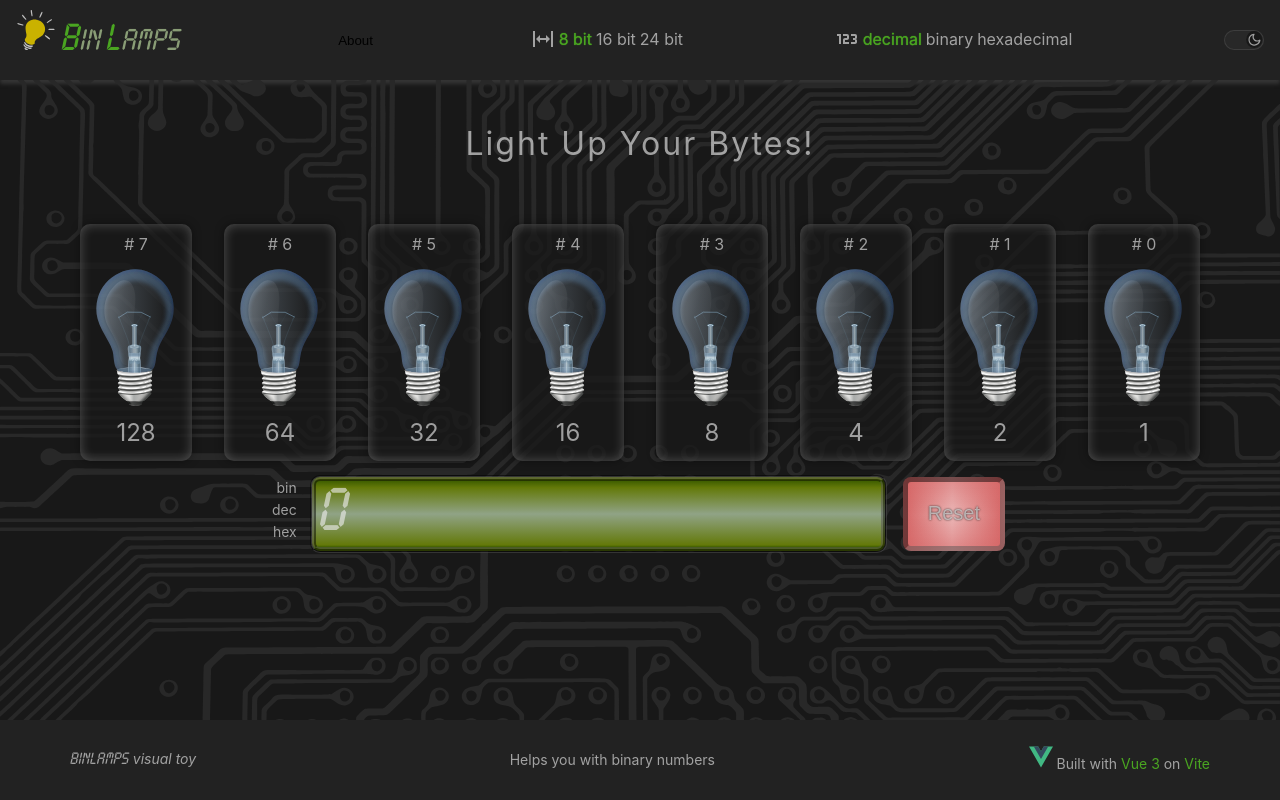
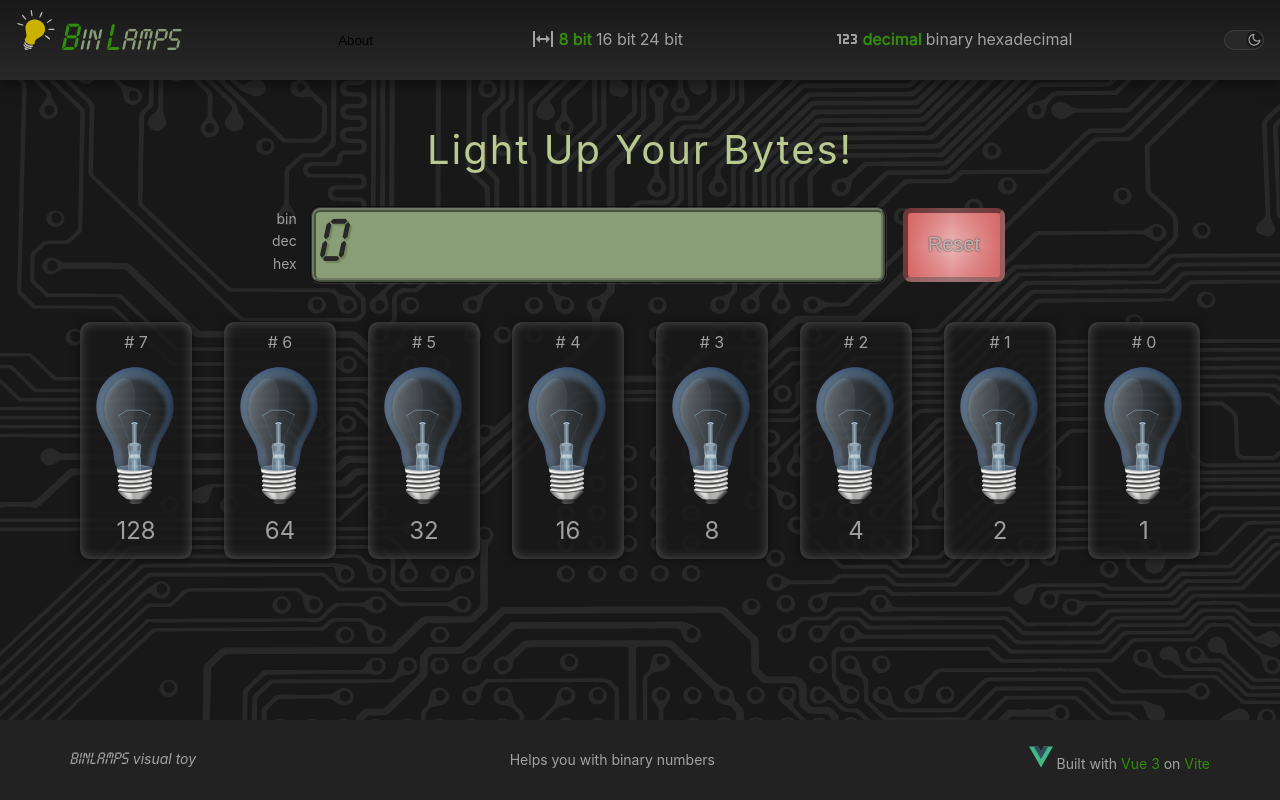
Before and after one commit to shaman771/binlamps, a Vue app: page / in a window 1280 px wide. Built offline with nearby package versions, Linux system fonts and the light colour scheme.

Commit message:
chore: adjust styles and CSS var usage

```diff
--- a/src/assets/styles/base.css
+++ b/src/assets/styles/base.css
@@ -1,88 +1,151 @@
 @font-face {
   font-family: 'Timebomb';
-  src:  url(../fonts/TickingTimebombBB_ital.woff2) format('woff2'),
-        url(../fonts/TickingTimebombBB_ital.woff) format('woff'),
-        url(../fonts/TickingTimebombBB_ital.ttf) format('truetype');
+  src: url(../fonts/TickingTimebombBB_ital.woff2) format('woff2'),
+    url(../fonts/TickingTimebombBB_ital.woff) format('woff'),
+    url(../fonts/TickingTimebombBB_ital.ttf) format('truetype');
 }
 
 :root {
-  --binlamps-white: #ffffff;
-  --binlamps-white-soft: #f8f8f8;
-  --binlamps-white-mute: #f2f2f2;
+  /*--binlamps-white: #ffffff;*/
+  /*--binlamps-white-soft: #f8f8f8;*/
+  /*--binlamps-white-mute: #f2f2f2;*/
 
-  --binlamps-black: #181818;
-  --binlamps-black-soft: #222222;
-  --binlamps-black-mute: #282828;
+  /*--binlamps-black: #181818;*/
+  /*--binlamps-black-soft: #222222;*/
+  /*--binlamps-black-mute: #282828;*/
 
-  --binlamps-indigo: #2c3e50;
+  /*--binlamps-indigo: #2c3e50;*/
 
-  --binlamps-green: #318e08;
-  --binlamps-green-soft: #4aa621;
-  --binlamps-green-mute: #899d76;
-  --binlamps-green-light-1: #d2dfb7;
-  --binlamps-green-dark-1: #283a28;
+  /*--binlamps-green: #318e08;*/
+  /*--binlamps-green-soft: #4aa621;*/
+  /*--binlamps-green-mute: #899d76;*/
+  /*--binlamps-green-light-1: #d2dfb7;*/
+  /*--binlamps-green-dark-1: #283a28;*/
 
-  --binlamps-divider-light-1: rgba(60, 60, 60, 0.29);
-  --binlamps-divider-light-2: rgba(60, 60, 60, 0.12);
-  --binlamps-divider-dark-1: rgba(84, 84, 84, 0.65);
-  --binlamps-divider-dark-2: rgba(84, 84, 84, 0.48);
+  /*--binlamps-divider-light-1: rgba(60, 60, 60, 0.29);*/
+  /*--binlamps-divider-light-2: rgba(60, 60, 60, 0.12);*/
+  /*--binlamps-divider-dark-1: rgba(84, 84, 84, 0.65);*/
+  /*--binlamps-divider-dark-2: rgba(84, 84, 84, 0.48);*/
 
-  --binlamps-text-light-1: var(--binlamps-indigo);
-  --binlamps-text-light-2: rgba(60, 60, 60, 0.66);
-  --binlamps-text-dark-1: var(--binlamps-white);
-  --binlamps-text-dark-2: rgba(235, 235, 235, 0.64);
+  /*--binlamps-text-light-1: var(--binlamps-indigo);*/
+  /*--binlamps-text-light-2: rgba(60, 60, 60, 0.66);*/
+  /*--binlamps-text-dark-1: var(--binlamps-white);*/
+  /*--binlamps-text-dark-2: rgba(235, 235, 235, 0.64);*/
 
-  --binlamps-max-width: 80rem;
+
+
+  /*--binlamps-gradient-1: linear-gradient(*/
+  /*  0deg,*/
+  /*  rgb(137 157 118) 0%,*/
+  /*  rgba(144, 163, 134, 1) 50%,*/
+  /*  rgb(137 157 118) 90%,*/
+  /*  rgb(201, 213, 191) 100%*/
+  /*);*/
+  /*--binlamps-gradient-1-bg: rgb(137 157 118);*/
+  /*--binlamps-gradient-1-outline: rgb(137 157 118);*/
+  /*--binlamps-gradient-2: linear-gradient(*/
+  /*  0deg,*/
+  /*  rgb(137 157 118) 0%,*/
+  /*  rgba(144, 163, 134, 1) 50%,*/
+  /*  rgb(137 157 118) 90%,*/
+  /*  rgb(137 153 93) 100%*/
+  /*);*/
+  /*--binlamps-gradient-2-bg: rgb(137 157 118);*/
+  /*--binlamps-gradient-2-outline: rgb(137 157 118);*/
+
+  /*--shadow-light: 0 0 10px rgba(0, 0, 0, 0.3);*/
+  /*--shadow-dark: 0 0 10px rgba(0, 0, 0, 0.5);*/
 }
 
-/* semantic color variables for this project */
 :root {
-  --color-background: var(--binlamps-white);
-  --color-background-soft: var(--binlamps-white-soft);
-  --color-background-mute: var(--binlamps-white-mute);
+  --color-background: #ffffff;
+  --color-background-soft: #f8f8f8;
+  --color-background-mute: #f2f2f2;
 
-  --color-border: var(--binlamps-divider-light-2);
-  --color-border-hover: var(--binlamps-divider-light-1);
+  --color-border: rgba(60, 60, 60, 0.12);
+  --color-border-hover: rgba(60, 60, 60, 0.29);
 
-  --color-heading: var(--binlamps-text-light-1);
-  --color-text: var(--binlamps-text-light-1);
-  --color-primary: var(--binlamps-green);
-  --color-primary-soft: var(--binlamps-green-soft);
-  --color-primary-mute: var(--binlamps-green-light-1);
+  --color-heading: #2c3e50;
+  --color-text: #2c3e50;
+
+  --color-primary: #318e08;
+  --color-primary-soft: #4aa621;
+  --color-primary-mute: #899d76;
+
+  --color-led-text: #f2f2f2;
+  --color-led-gradient: linear-gradient(
+      0deg,
+      rgb(137 157 118) 0%,
+      rgba(144, 163, 134, 1) 50%,
+      rgb(137 157 118) 90%,
+      rgb(201, 213, 191) 100%
+  );
+  --color-led-background: rgb(137 157 118);
+  --color-led-outline: rgb(137 157 118);
+
+  --spacing-max-width: 80rem;
+
+  --shadow-1: 0 0 10px rgba(0, 0, 0, 0.3);
 }
 
 @media (prefers-color-scheme: dark) {
   :root {
-    --color-background: var(--binlamps-black);
-    --color-background-soft: var(--binlamps-black-soft);
-    --color-background-mute: var(--binlamps-black-mute);
+    --color-background: #181818;
+    --color-background-soft: #222222;
+    --color-background-mute: #282828;
 
-    --color-border: var(--binlamps-divider-dark-2);
-    --color-border-hover: var(--binlamps-divider-dark-1);
+    --color-border: rgba(84, 84, 84, 0.48);
+    --color-border-hover: rgba(84, 84, 84, 0.65);
 
-    --color-heading: var(--binlamps-text-dark-1);
-    --color-text: var(--binlamps-text-dark-2);
+    --color-heading: #bac990;
+    --color-text: rgba(235, 235, 235, 0.64);
 
-    --color-primary: var(--binlamps-green-soft);
-    --color-primary-soft: var(--binlamps-green-mute);
-    --color-primary-mute: var(--binlamps-green-dark-1);
+    --color-primary: #318e08;
+    --color-primary-soft: #899d76;
+    --color-primary-mute: #283a28;
+
+    --color-led-text: #282828;
+    --color-led-gradient: linear-gradient(
+        0deg,
+        rgb(137 157 118) 0%,
+        rgba(144, 163, 134, 1) 50%,
+        rgb(137 157 118) 90%,
+        rgb(137 153 93) 100%
+    );
+    --color-led-background: rgb(137 157 118);
+    --color-led-outline: rgb(137 157 118);
+
+    --shadow-1: 0 0 10px rgba(0, 0, 0, 0.5);
   }
 }
 
 :root.dark {
-  --color-background: var(--binlamps-black);
-  --color-background-soft: var(--binlamps-black-soft);
-  --color-background-mute: var(--binlamps-black-mute);
+  --color-background: #181818;
+  --color-background-soft: #222222;
+  --color-background-mute: #282828;
 
-  --color-border: var(--binlamps-divider-dark-2);
-  --color-border-hover: var(--binlamps-divider-dark-1);
+  --color-border: rgba(84, 84, 84, 0.48);
+  --color-border-hover: rgba(84, 84, 84, 0.65);
 
-  --color-heading: var(--binlamps-text-dark-1);
-  --color-text: var(--binlamps-text-dark-2);
+  --color-heading: #bac990;
+  --color-text: rgba(235, 235, 235, 0.64);
 
-  --color-primary: var(--binlamps-green-soft);
-  --color-primary-soft: var(--binlamps-green-mute);
-  --color-primary-mute: var(--binlamps-green-dark-1);
+  --color-primary: #318e08;
+  --color-primary-soft: #899d76;
+  --color-primary-mute: #283a28;
+
+  --color-led-text: #282828;
+  --color-led-gradient: linear-gradient(
+      0deg,
+      rgb(137 157 118) 0%,
+      rgba(144, 163, 134, 1) 50%,
+      rgb(137 157 118) 90%,
+      rgb(137 153 93) 100%
+  );
+  --color-led-background: rgb(137 157 118);
+  --color-led-outline: rgb(137 157 118);
+
+  --shadow-1: 0 0 10px rgba(0, 0, 0, 0.5);
 }
 
 *,
@@ -100,8 +163,9 @@ body {
   background: var(--color-background);
   transition: color 0.3s, background-color 0.3s;
   line-height: 1.6;
-  font-family: Inter, -apple-system, BlinkMacSystemFont, 'Segoe UI', Roboto, Oxygen, Ubuntu,
-    Cantarell, 'Fira Sans', 'Droid Sans', 'Helvetica Neue', sans-serif;
+  font-family: Inter, -apple-system, BlinkMacSystemFont, 'Segoe UI', Roboto,
+    Oxygen, Ubuntu, Cantarell, 'Fira Sans', 'Droid Sans', 'Helvetica Neue',
+    sans-serif;
   font-size: 100%;
   text-rendering: optimizeLegibility;
   -webkit-font-smoothing: antialiased;
@@ -144,5 +208,5 @@ a:link {
   align-items: center;
   padding: 0.5em 1em;
   flex: 1;
-  max-width: var(--binlamps-max-width);
+  max-width: var(--spacing-max-width);
 }
--- a/src/components/feature/LightBoard.vue
+++ b/src/components/feature/LightBoard.vue
@@ -4,6 +4,7 @@
     <h2 class="light-board__heading">
       Light Up Your Bytes!
     </h2>
+    <LightBoardConsole />
     <div class="light-board__ramp">
       <LightBulb
         v-for="bit in store.bitRange"
@@ -14,7 +15,6 @@
         @click="store.toggleLighted(bit.weight)"
       />
     </div>
-    <LightBoardConsole />
   </section>
 </template>
 
@@ -56,10 +56,15 @@ watchEffect(() => {
   overflow: hidden;
 }
 
+.light-board > * {
+  margin-bottom: 1.5rem;
+}
+
 .light-board__heading {
-  margin: 3vw auto;
-  font-size: 2rem;
+  margin: 3vw auto 2vw;
+  font-size: 2.5rem;
   letter-spacing: 0.125rem;
+  color: var(--color-heading);
 }
 
 .light-board__backdrop {
@@ -75,6 +80,8 @@ watchEffect(() => {
   display: flex;
   flex-wrap: wrap;
   justify-content: center;
+  max-width: var(--spacing-max-width);
+  margin: 0 auto;
 }
 
 .light-board__ramp-item {
@@ -86,13 +93,13 @@ watchEffect(() => {
   border-radius: 10px;
   background-color: rgb(253, 253, 253, 0.6);
   padding: 0.5em;
-  box-shadow: 0 0 10px rgba(0, 0, 0, 0.3);
+  box-shadow: var(--shadow-1);
 }
 
 .dark .light-board__ramp-item {
-  background-color: rgba(24, 24, 24, 0.75);
+  background-color: rgba(24, 24, 24, 0.8);
   box-shadow: inset 0 0 12px rgba(255, 255, 255, 0.25),
-    0 0 10px rgba(0, 0, 0, 0.4);
+  var(--shadow-1);
 }
 
 .light-board__ramp-item.is-visible {
--- a/src/components/feature/LightBoardConsole.vue
+++ b/src/components/feature/LightBoardConsole.vue
@@ -49,6 +49,8 @@ function handleInput(evt) {
 .light-board-console {
   display: flex;
   justify-content: center;
+  max-width: var(--spacing-max-width);
+  margin: 0 auto;
 }
 
 .light-board-console > * {
@@ -72,17 +74,18 @@ function handleInput(evt) {
   font-size: 4rem;
   border-radius: 0.125em;
   border: 4px ridge var(--color-border);
-  color: var(--color-text);
+  color: var(--color-led-text);
   outline: 2px groove var(--color-border);
-  /* TODO: convert to themed vars */
-  background: rgb(63,94,0);
-  background: linear-gradient(0deg, rgba(63,94,0,1) 0%, rgba(99,121,9,1) 3%, rgba(144,163,134,1) 50%, rgba(99,121,9,1) 90%, rgba(63,94,0,1) 100%);
   transition: outline 0.15s;
+  background: var(--color-led-gradient);
+  background: var(--color-led-background);
+  text-shadow: 2px 2px 1px #70875b;
+  width: 100%;
 }
 
 .light-board-console__display input:focus {
-  outline: 3px groove var(--binlamps-green-mute);
-  box-shadow: 0 0 4px var(--color-background-mute);
+  outline: 1px groove var(--color-primary-mute);
+  /*box-shadow: 0 0 4px var(--color-background-mute);*/
 }
 
 .light-board-console__reset {
--- a/src/components/icons/IconLightBulb.vue
+++ b/src/components/icons/IconLightBulb.vue
@@ -651,6 +651,8 @@ const id = Math.floor(Math.random() * 1000000);
 </script>
 <style>
 .light-bulb {
+  --white-0: #fff;
+
   /* grey shades */
   --grey-0: #181a19;
   --grey-0a: #212322;
@@ -720,7 +722,7 @@ const id = Math.floor(Math.random() * 1000000);
 
   /* socket screw */
   --g-1: var(--grey-8);
-  --g-2: var(--binlamps-white);
+  --g-2: var(--white-0);
   --g-3: var(--grey-11);
   --g-4: var(--grey-7);
   --g-5: var(--grey-4);
@@ -728,7 +730,7 @@ const id = Math.floor(Math.random() * 1000000);
   --b-1: var(--grey-8);
   --b-2: var(--grey-5);
   --b-3: var(--grey-11);
-  --b-4: var(--binlamps-white);
+  --b-4: var(--white-0);
   --b-5: var(--grey-10);
 
   /* bottom terminal */
@@ -759,7 +761,7 @@ const id = Math.floor(Math.random() * 1000000);
   --bulb-1: var(--blue-6);
 
   /* bulb glare */
-  --glare-1: var(--binlamps-white);
+  --glare-1: var(--white-0);
 
   /* static fills */
   --fill-0: var(--blue-0c);
--- a/src/components/layout/TheHeader.vue
+++ b/src/components/layout/TheHeader.vue
@@ -91,10 +91,15 @@ const showAbout = ref(false);
 
 <style scoped>
 .app-header {
-  box-shadow: 0 4px 4px var(--color-border);
-  background-color: var(--color-background-soft);
+  box-shadow: 0 4px 15px rgba(0, 0, 0, 0.15);
+  background: linear-gradient(180deg, var(--color-background) 0%, var(--color-background-mute) 100%);
   display: flex;
   justify-content: center;
+  z-index: 1;
+}
+
+.dark .app-header {
+  box-shadow: 0 4px 15px rgba(0, 0, 0, 0.5);
 }
 
 .app-header h1 {
```
